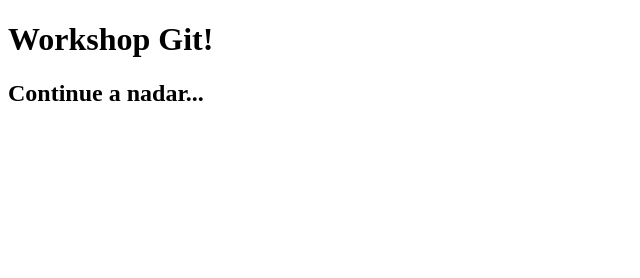
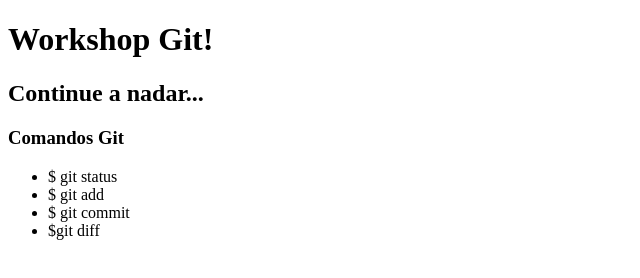
Before and after one commit to marcelepin/workshop-git, a plain HTML site: page index.html in a window 1280 px wide. Shown: the whole page, without its empty margins (0-640 px from the left). Drawn offline with Linux system fonts and the light colour scheme.

Commit message:
Remove adiciona lista de comando
Adiciona lista

Signed-off-by: Marcele Pinheiro <marcelepinsilva@gmail.com>

```diff
--- a/index.html
+++ b/index.html
@@ -3,5 +3,12 @@
     <body>
         <h1> Workshop Git! </h1>
         <h2> Continue a nadar...</h2>
+        <h3> Comandos Git</h3>
+        <ul>
+            <li>$ git status</li>
+            <li>$ git add</li>
+            <li>$ git commit</li>
+            <li>$git diff</li>
+        </ul>
     </body>
 </html>
```
